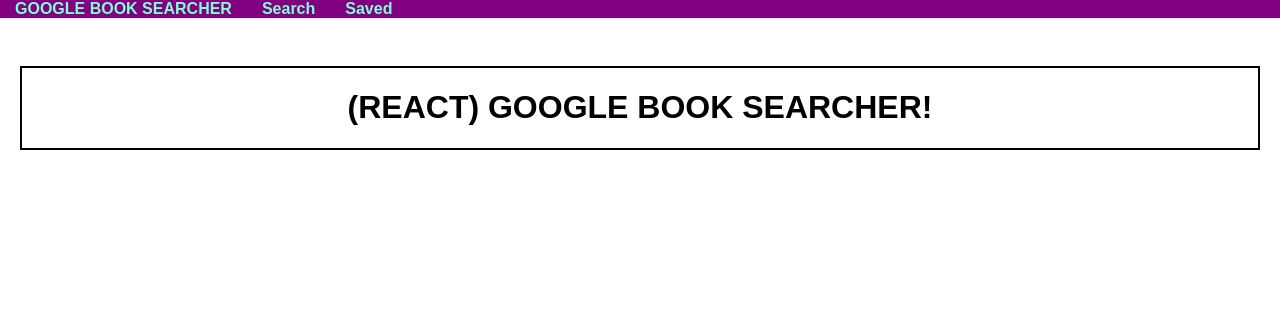
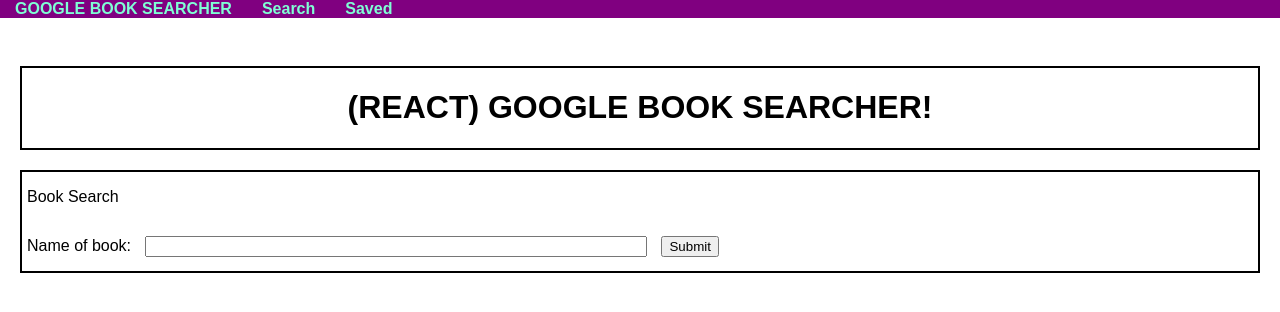
Before and after one commit to Jcabs14/Google-Books-Searcher, a React (Create React App) app in the folder client/: page / in a window 1280 px wide. Shown: the top 312 px of the page. Built offline with nearby package versions, Linux system fonts and the light colour scheme.

Commit message:
updated components

```diff
--- a/client/src/App.js
+++ b/client/src/App.js
@@ -3,6 +3,8 @@
 import Navbar from "./components/navbar/index.js";
 import Jumbotron from "./components/jumbotron";
 import { Col, Row, Container } from "./components/grid";
+import Results from "./components/Results/Results";
+
 
 
 class App extends Component {
@@ -11,6 +13,7 @@
       <Container>
       <Navbar/>
       <Jumbotron><h1>(REACT) GOOGLE BOOK SEARCHER!</h1></Jumbotron>
+      <Results/>
       </Container>
 
     );
--- a/client/src/components/Results/Results.js
+++ b/client/src/components/Results/Results.js
@@ -1,29 +1,34 @@
 import React, { Component } from "react";
-import { Col, Row, Container } from "./components/grid";
 import "./style.css";
 import BookSearch from "../BookSearch";
-
+import axios from "axios";
 
 class Results extends Component {
 
-  constructor(props){
+  constructor(props) {
     super(props)
-    this.state = {books: [],
-    searchField: ''
+    this.state = {
+      books: [],
+      searchField: '',
+      bookInfo: ''
     }
   };
 
+  handleBookSearch = event => {
+    event.preventDefault();
+    axios.get(`https://www.googleapis.com/books/v1/volumes?q=${this.state.searchField}`).then(res => this.setState({bookInfo: res.data}));
+  }
+
   handleFormSubmit = event => {
     event.preventDefault();
-    this.setState({})
-    };
+    this.setState({ searchField: event.target.value })
+  };
 
   render() {
     return (
-      <BookSearch/>
-
+      <BookSearch handleBookSearch={this.handleBookSearch} handleFormSubmit={this.handleFormSubmit} />
     );
   }
 }
 
-export default Books;
+export default Results;
--- a/client/src/components/bookSearch/index.js
+++ b/client/src/components/bookSearch/index.js
@@ -1,14 +1,14 @@
-import React from "./node_modules/react"
+import React from "react"
 import "./style.css"
 
-function bookSearch() {
+const bookSearch = (props) => {
     return (
-        <div className="bookSearchContainer">
+        <div className="book-Search">
             <p className="space">Book Search</p>
-            <form>
+            <form onSubmit={props.handleBookSearch}>
                 <label className="space">
                     Name of book:
-    <input type="text" name="name" className="textInput" />
+    <input type="text" name="name"  onChange={props.handleFormSubmit} className="textInput" />
                 </label>
                 <input type="submit" value="Submit"/>
             </form>
--- a/client/src/components/bookSearch/style.css
+++ b/client/src/components/bookSearch/style.css
@@ -1,4 +1,4 @@
-.bookSearchContainer{
+.book-Search{
     border:2px solid black;
     margin: 20px 20px 20px 20px;
 }
```
Also changed, not shown: client/controllers/bookController.js (+0 -23 lines).
